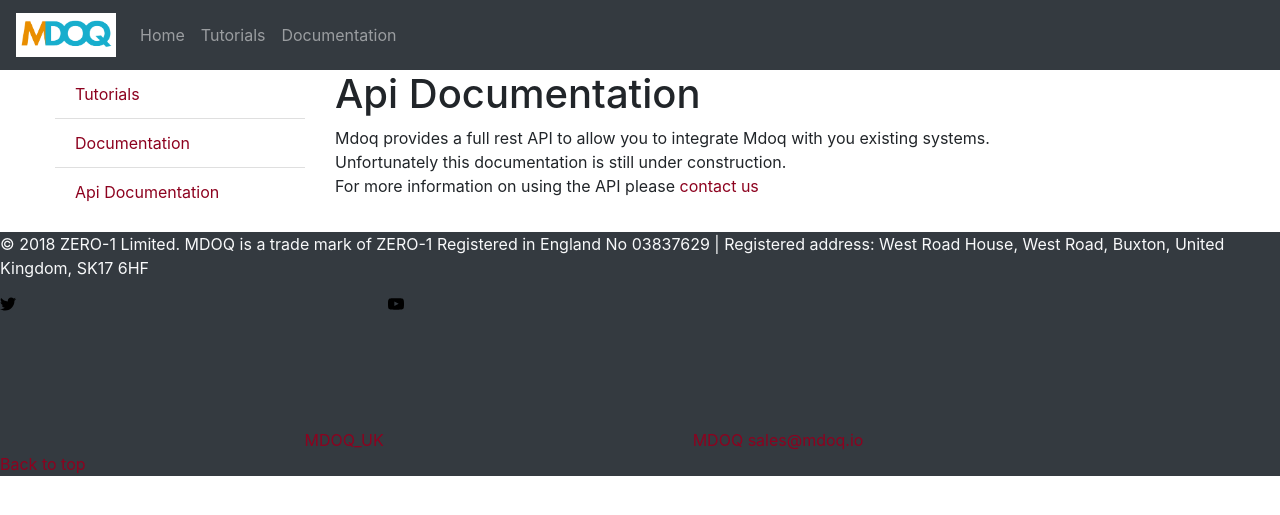
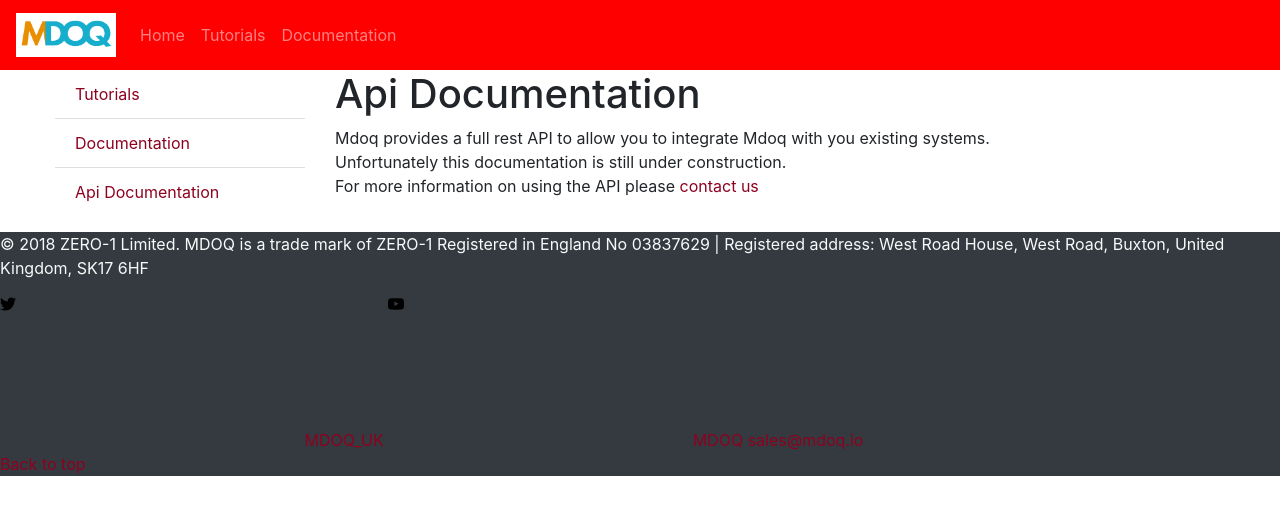
Before and after one commit to zero1limited/mdoq-docs, a Jekyll site: the page built from docs/api-documentation.md, in a window 1280 px wide. Shown: the top 515 px of the page. Built offline with Jekyll 4.4.1, drawn with Linux system fonts in a browser that asks for light colours; nearby versions of some CDN libraries.

Commit message:
Doc stylin

```diff
--- a/docs/_sass/custom/_main.scss
+++ b/docs/_sass/custom/_main.scss
@@ -1,4 +1,4 @@
-
+.navbar {background:red!important;}
 section.homepage-banner {
   background-image: url('/assets/img/banner_1.png');
   background-position: center;
```
